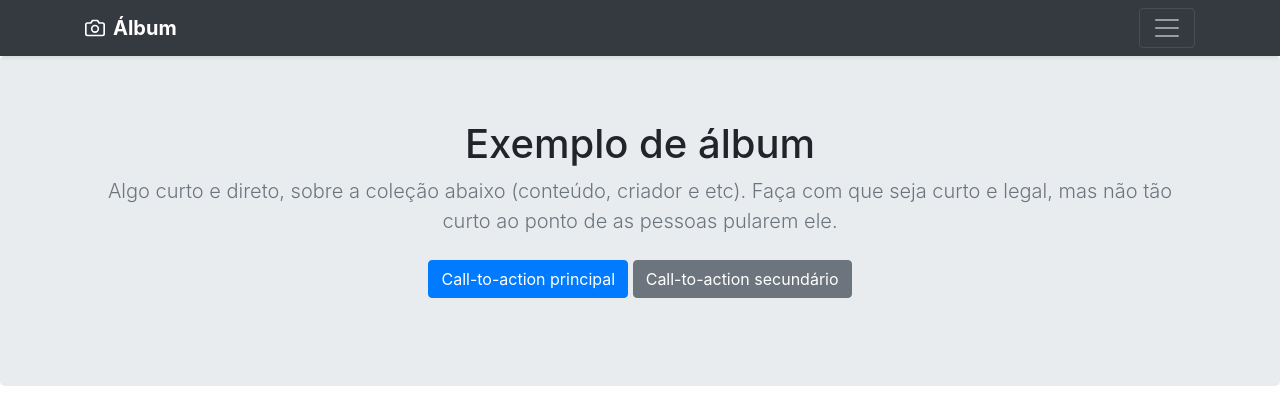
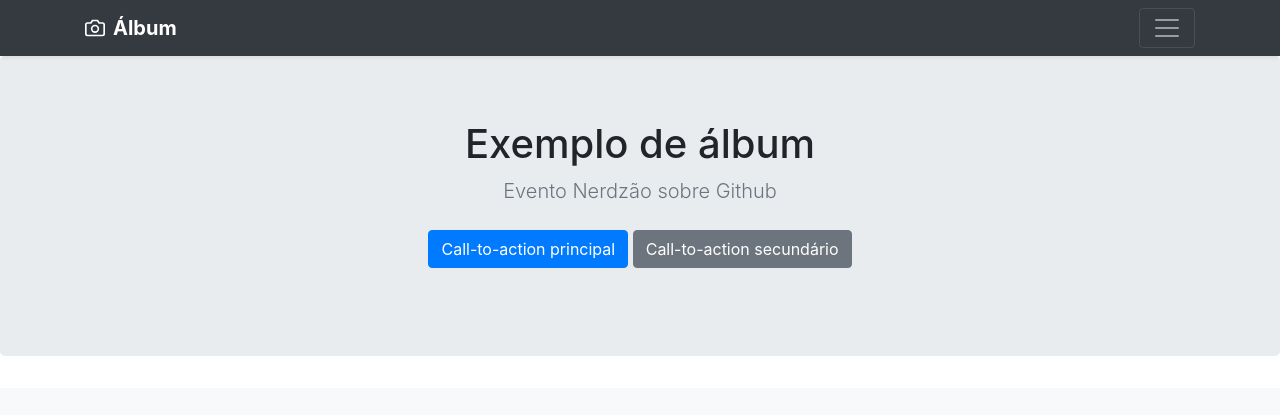
Before and after one commit to anabnovaes/desbravando-git, a plain HTML site: page index.html in a window 1280 px wide. Shown: the top 415 px of the page. Drawn offline with nearby package versions, Linux system fonts and the light colour scheme; a script that the page names is missing.

Commit message:
Alterado o subtítulo

```diff
--- a/index.html
+++ b/index.html
@@ -48,7 +48,7 @@
           <section class="jumbotron text-center">
             <div class="container">
               <h1 class="jumbotron-heading">Exemplo de álbum</h1>
-              <p class="lead text-muted">Algo curto e direto, sobre a coleção abaixo (conteúdo, criador e etc). Faça com que seja curto e legal, mas não tão curto ao ponto de as pessoas pularem ele.</p>
+              <p class="lead text-muted">Evento Nerdzão sobre Github</p>
               <p>
                 <a href="#" class="btn btn-primary my-2">Call-to-action principal</a>
                 <a href="#" class="btn btn-secondary my-2">Call-to-action secundário</a>
```
